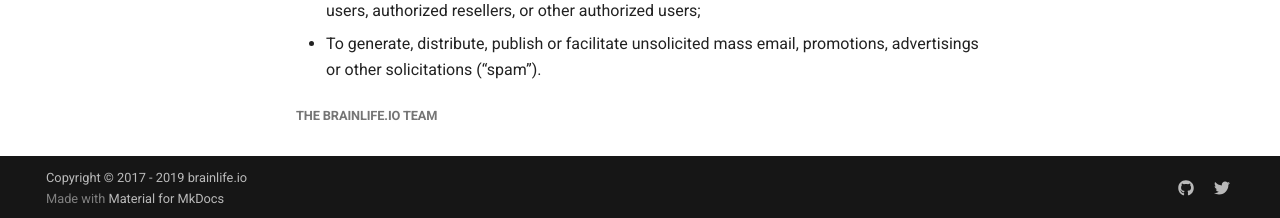
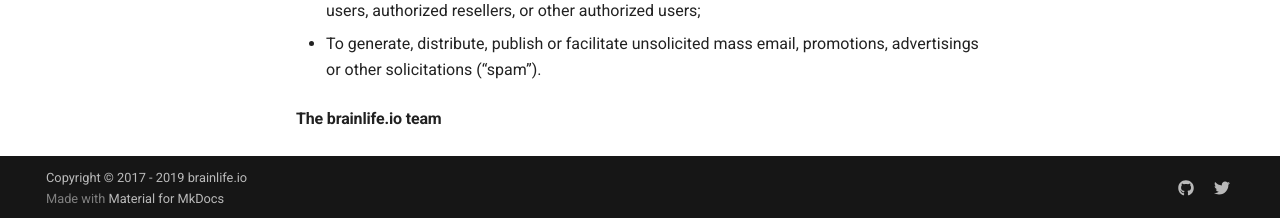
Before and after one commit to brainlife/docs, an MkDocs documentation site: the page built from docs/aup.md, in a window 1280 px wide and 1247 px high. Shown: the part 1026-1244 px from the top of the window. Built offline with MkDocs 1.6.1 and Material for MkDocs 9.7.7, drawn with Linux system fonts in a browser that asks for light colours; comment, search, counter and statistics services are not loaded.

Commit message:
Update aup.md

```diff
--- a/docs/aup.md
+++ b/docs/aup.md
@@ -26,4 +26,4 @@
 
 * To generate, distribute, publish or facilitate unsolicited mass email, promotions, advertisings or other solicitations (“spam”).
 
-##### The brainlife.io team
+#### The brainlife.io team
```
